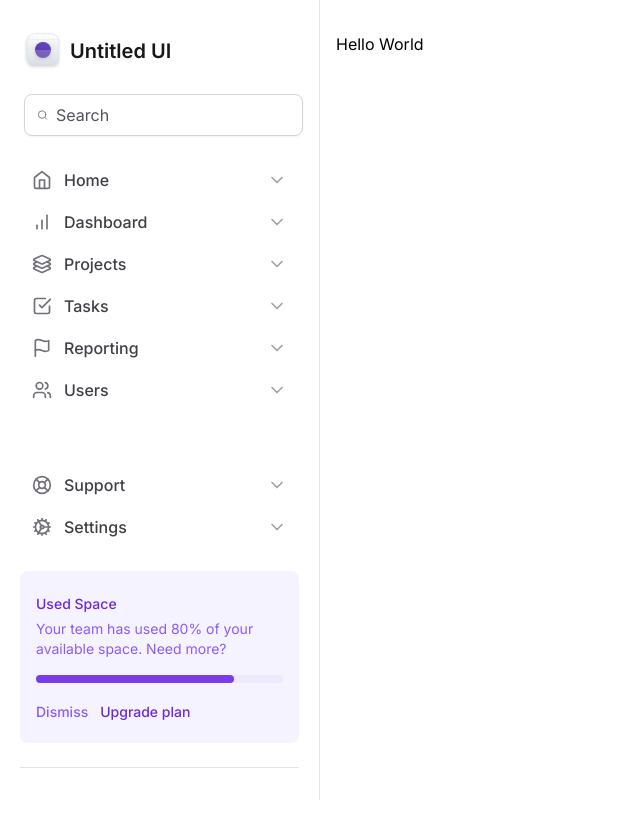
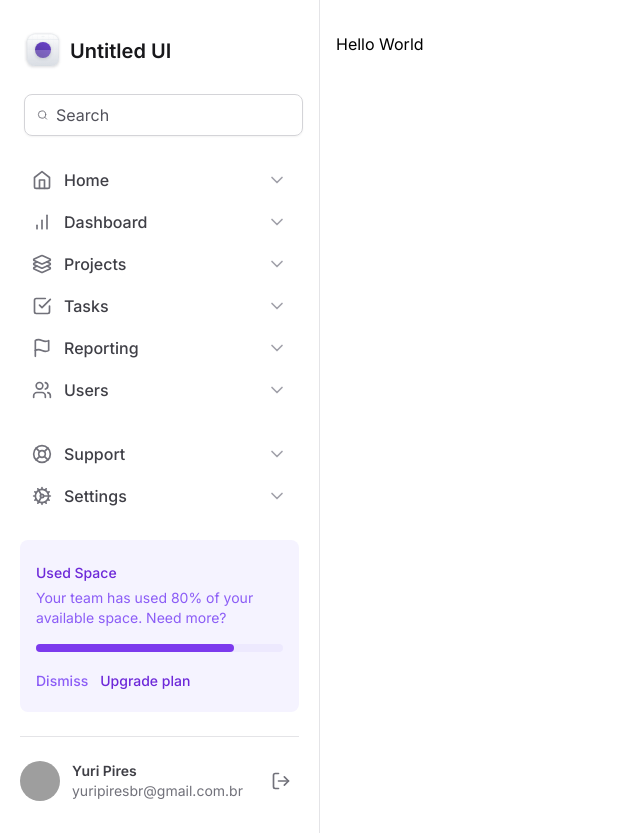
Before and after one commit to YuriPiresG/tailwind-next, a Next.js app: page / in a window 1280 px wide. Shown: the whole page, without its empty margins (0-640 px from the left). Before the commit the page ends 800 px from the top, so only its background shows below. Built offline with nearby package versions, Linux system fonts and the light colour scheme; grey boxes are pictures that could not be loaded.

Commit message:
feat: created Profile component

```diff
--- /dev/null
+++ b/src/app/components/Sidebar/Profile.tsx
@@ -0,0 +1,22 @@
+import { LogOut } from "lucide-react";
+
+export function Profile() {
+  return (
+    <div className="grid-cols-profile grid items-center gap-3">
+      <img
+        src="https://github.com/yuripiresg.png"
+        className="h-10 w-10 rounded-full"
+        alt=""
+      />
+      <div className="flex flex-1 flex-col">
+        <span className="text-sm font-semibold text-zinc-700">Yuri Pires</span>
+        <span className="truncate text-sm text-zinc-500">
+          yuripiresbr@gmail.com.br
+        </span>
+      </div>
+      <button type="button" className="ml-auto rounded-md p-2 hover:bg-zinc-50">
+        <LogOut className="h-5 w-5 text-zinc-500" />
+      </button>
+    </div>
+  );
+}
--- a/src/app/components/Sidebar/index.tsx
+++ b/src/app/components/Sidebar/index.tsx
@@ -12,6 +12,7 @@
 import { Logo } from "./Logo";
 import { NavItem } from "./NavItem";
 import { UsedSpaceWidget } from "./UsedSpaceWidget";
+import { Profile } from "./Profile";
 
 export function Sidebar() {
   return (
@@ -43,6 +44,7 @@
         <UsedSpaceWidget />
 
         <div className="h-px bg-zinc-200" />
+        <Profile />
       </div>
     </aside>
   );
--- a/tailwind.config.ts
+++ b/tailwind.config.ts
@@ -6,6 +6,7 @@
     extend: {
       gridTemplateColumns: {
         app: "minmax(18rem, 20rem) 1fr",
+        profile: "max-content 1fr max-content",
       },
       backgroundImage: {
         "gradient-radial": "radial-gradient(var(--tw-gradient-stops))",
```
